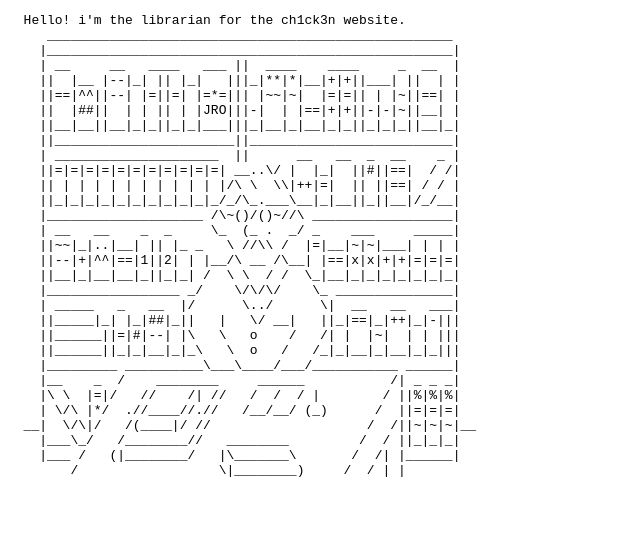
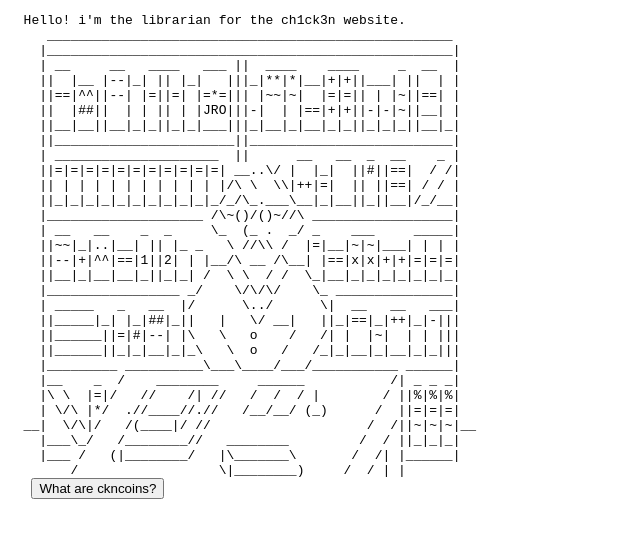
Before and after one commit to jondoglover/ch1ck3n-byte.github.io, a plain HTML site: page index.html in a window 1280 px wide. Shown: the whole page, without its empty margins (0-640 px from the left). Drawn offline with Linux system fonts and the light colour scheme.

Commit message:
Update index.html

```diff
--- a/index.html
+++ b/index.html
@@ -35,6 +35,7 @@
     |___\_/   /________//   ________         /  / ||_|_|_|
     |___ /   (|________/   |\_______\       /  /| |______|
         /                  \|________)     /  / | |
+   <button onClick="document.querySelector('hello').innerHTML = 'Ckncoins. ah! ckncoins are the currency for the ch1ck3n website. how can i  help you?'">What are ckncoins?</button>
 </pre>
 </body>
 </html>
```
